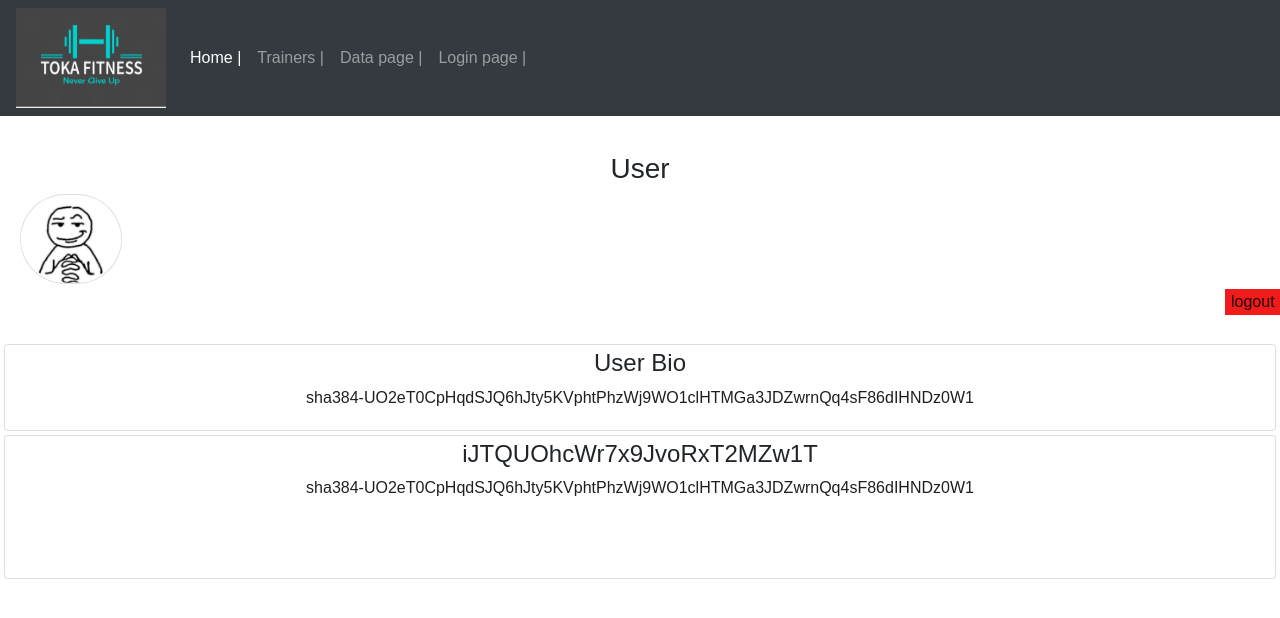
After one commit to J17Bush/Toka-Fitness, a Flask app: page /user in a window 1280 px wide. The commit adds this page. Shown: the top 618 px of the page. Run offline with Flask 3, Linux system fonts and the light colour scheme.

Commit message:
Add files via upload

```diff
--- a/routes.py
+++ b/routes.py
@@ -33,7 +33,7 @@ def data():
     title = "Data"
     current_session = session.get('user')
     books = db.queryDB('SELECT * FROM Booking_tbl')
-    return render_template('data.html', title=title, books=books) #current_user=current_user
+    return render_template('data.html', title=title, books=books, current_session = current_session)
 
 
 @app.route("/add", methods=["POST"])
@@ -59,16 +59,20 @@ def delete(Book_ID):
 @app.route('/login', methods=['GET', 'POST'])
 def login():
     title = "Log In"
-    current_user = session.get('user')
+    current_session = session.get('user')
 
     if request.method == "POST":
         session.permanent = True
         user = request.form["nm"]
         password = request.form["pword"]
+
         hashed_password = hashlib.md5(str(password).encode()).hexdigest()
+
         found_user = db.queryDB("SELECT * FROM Login_tbl WHERE UserName = ?", [user])
+
         if found_user:
             stored_password = found_user[0][2]
+
             if stored_password == hashed_password:
                 session["user"] = user
                 session["email"] = found_user[0][3]
@@ -78,16 +82,16 @@ def login():
                 flash("Incorrect password.", "danger")
         else:
             flash("User not found.", "danger")
-
-    if current_user in session:
+    if 'user' in session:
         flash("Already Logged IN!", "info")
-        return redirect(url_for("users"))
+        return redirect(url_for("home"))
     else:
-        return render_template('login.html')
+        return render_template('login.html',title=title,current_session=current_session)
+    return render_template('login.html',title=title,current_session=current_session)
 
 @app.route('/logout')
 def logout():
-    current_user = session.get('user')
+    current_session = session.get('user')
     flash("You have been logged out!", 'danger')
     session.pop("user", None)
     session.pop("email", None)
@@ -96,11 +100,14 @@ def logout():
 
 @app.route('/register', methods=['GET', 'POST'])
 def register():
-    current_user = session.get('user')
+    title = "register"
+    current_session = session.get('user')
     if request.method == "POST":
         user = request.form["nm"]
         password = request.form["pword"]
         email = request.form["email"]
+        Membership_Type = request.form["mtype"]
+        Profile_Pic = 'susman.png'
 
         hashed_email = hashlib.md5(str(email).encode()).hexdigest()
         hashed_password = hashlib.md5(str(password).encode()).hexdigest()
@@ -110,16 +117,14 @@ def register():
             flash('Email or username already exists, please try a different one', 'danger')
             return redirect(url_for('register'))
         else:
-            db.updateDB("INSERT INTO Login_tbl (UserName,UserEmail,UserPass) VALUES (?,?,?)", [user, hashed_email, hashed_password])
-            return render_template('login.html', title='login')
+            db.updateDB("INSERT INTO Login_tbl (UserName, UserPass, UserEmail, UserMembership) VALUES (?,?,?,?)", [user, hashed_password, hashed_email, Membership_Type])
+            return render_template('login.html',title=title,current_session=current_session)
     else:
-        return render_template('register.html', title='Register')
+        return render_template('register.html',title=title,current_session=current_session)
 
-# @app.route('/logout')
-# def logout():
-#     current_user = session.get('user')
-#     flash("You have been logged out!", 'danger')
-#     session.pop("user", None)
-#     session.pop("email", None)
-#     session.pop("password", None)
-#     return redirect(url_for("home"))
+
+@app.route('/user')
+def user():
+    title= "Users"
+    current_session = session.get('user')
+    return render_template('user.html',title=title,current_session=current_session)
--- a/static/style.css
+++ b/static/style.css
@@ -51,3 +51,19 @@ a :active {
     border-radius: 100%;
 
   }
+
+
+ .logbutton{
+    background-color: #f01b1b;
+    border: none;
+    color: #000000d9;
+    text-align: right;
+    text-decoration: none;
+    display: inline-block;
+    justify-content: start;
+    align-items: right;
+    font-size: 16px;
+    margin: 5px ;
+    display: flex;
+    justify-content: flex-start;
+}
--- a/templates/base.html
+++ b/templates/base.html
@@ -27,9 +27,9 @@
               <a class="nav-link" href="/data">Data page |</a>
             </li>
             {% if current_session %}
-              <li class="nav-item">
-                <a class="nav-link" href="/logout">Logout |</a>
-              </li>
+            <li class = "mav-item">
+              <a class = "nav-link" href="/user">User page |</a>
+            </li>
             {% else %}
               <li class="nav-item">
                 <a class="nav-link" href="/login">Login page |</a>
--- a/templates/data.html
+++ b/templates/data.html
@@ -3,6 +3,11 @@
 <head>
     <!-- <h1>{{ title }}</h1> -->
 
+        <style>
+            body {
+                font-family: Arial, sans-serif !important;
+            }
+        </style>
 
     <link rel="stylesheet" href='https://cdn.jsdelivr.net/npm/semantic-ui@2.4.2/dist/semantic.min.css'>
     <script src="https://cdn.jsdelivr.net/npm/semantic-ui@2.4.2/dist/semantic.min.js"></script>
--- a/templates/login.html
+++ b/templates/login.html
@@ -46,7 +46,7 @@
 
                 <p>User Name</p>
 
-                <p><input type="text" id="nm" name="nm" /></p>
+                <p><input type="text" id="nm" name="nm" autocomplete="off"/></p>
 
                 <!-- <p>Email</p>
 
--- /dev/null
+++ b/templates/user.html
@@ -0,0 +1,30 @@
+{% extends "base.html" %}
+{% block content %}
+<link rel="stylesheet" type="text/css" href="{{url_for('static', filename='style.css') }}">
+
+
+<body>
+        <div class = "card-body">
+            <h3 id = "about-text">User</h3>
+            <div class = "card" style = "background-color: #ffff; width: fit-content; border-radius: 100px;">
+                <img src ="../static/susman.jpeg" id = "profile-pic">
+            </div>
+            <div style = "padding-left: 1200px; position: relative;">
+            <a href="/logout">
+                <button class = "logbutton">logout</button>
+            </a>
+            </div>
+        </div>
+    <div class = "card m-1 p-1" style = "background-color: #ffff; height: fit-content;">
+        <h4 id = "about-text">User Bio</h4>
+        <p id = "about-text">sha384-UO2eT0CpHqdSJQ6hJty5KVphtPhzWj9WO1clHTMGa3JDZwrnQq4sF86dIHNDz0W1</p>
+    </div>
+    <div class = "card m-1 p-1" style = "background-color: #ffff; height: fit-content;">
+        <h4 id = "about-text">iJTQUOhcWr7x9JvoRxT2MZw1T</h4>
+        <p id = "about-text">sha384-UO2eT0CpHqdSJQ6hJty5KVphtPhzWj9WO1clHTMGa3JDZwrnQq4sF86dIHNDz0W1</p>
+
+</body>
+
+
+
+{% endblock %}
```
Also changed, not shown: templates/register.html (+9 -3 lines), templates/trainer.html (+16 -4 lines), TokaFitness.db.
